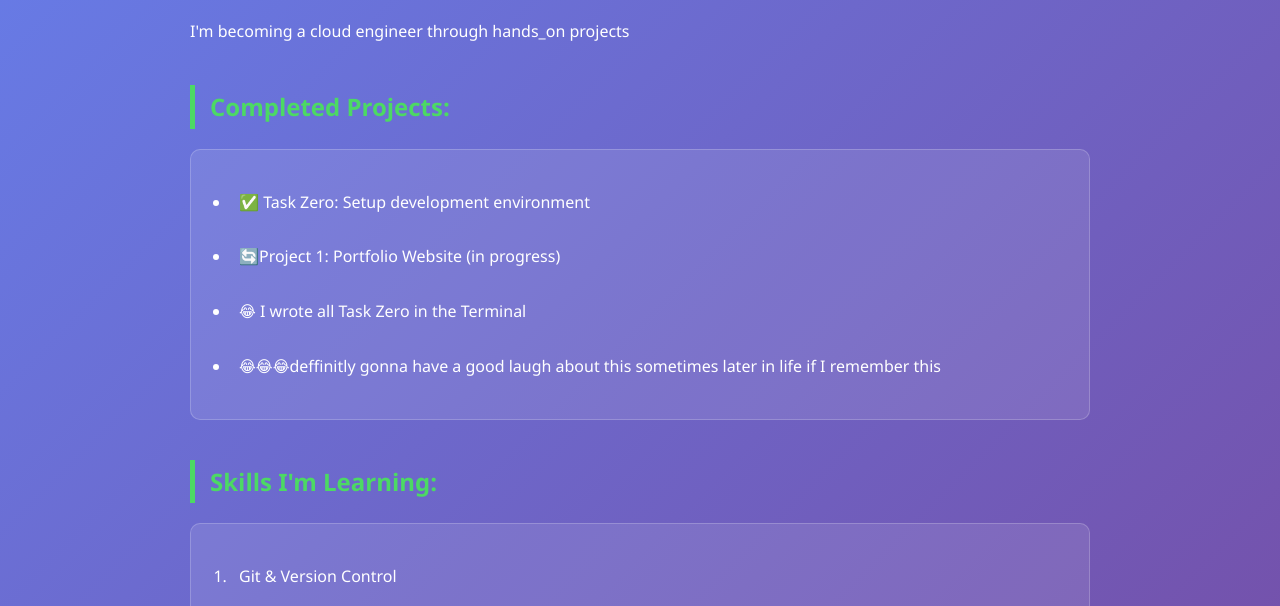
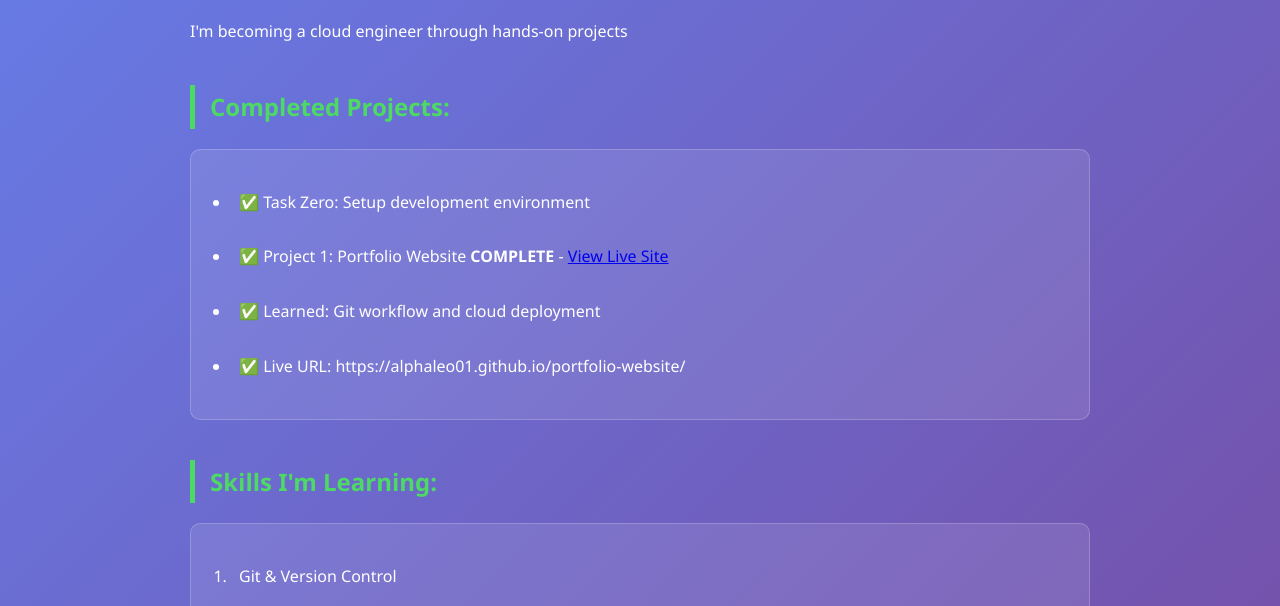
Before and after one commit to Alphaleo01/portfolio-website, a plain HTML site: page index.html in a window 1280 px wide. Shown: the part 184-790 px from the top of the page. Drawn offline with Linux system fonts and the light colour scheme.

Commit message:
Update: Project 1 marked as complete with live URL

```diff
--- a/index.html
+++ b/index.html
@@ -6,14 +6,18 @@
 </head>
 <body>
     <h1>Alphaleo's Cloud Journey</h1>
-    <p>I'm becoming a cloud engineer through hands_on projects</p>
+    <p>I'm becoming a cloud engineer through hands-on projects</p>
 
     <h2>Completed Projects:</h2>
     <ul>
         <li>✅ Task Zero: Setup development environment</li>
-        <li>🔄Project 1: Portfolio Website (in progress)</li>
-        <li>😂 I wrote all Task Zero in the Terminal</li>
-        <li>😂😂😂deffinitly gonna have a good laugh about this sometimes later in life if I remember this</li>
+        <li>✅ Project 1: Portfolio Website <strong>COMPLETE</strong> -
+            <a href="https://alphaleo01.github.io/portfolio-website/" target="_blank">
+                View Live Site
+            </a>
+        </li>
+        <li>✅ Learned: Git workflow and cloud deployment</li>
+        <li>✅ Live URL: https://alphaleo01.github.io/portfolio-website/</li>
     </ul>
 
     <h2>Skills I'm Learning:</h2>
```
